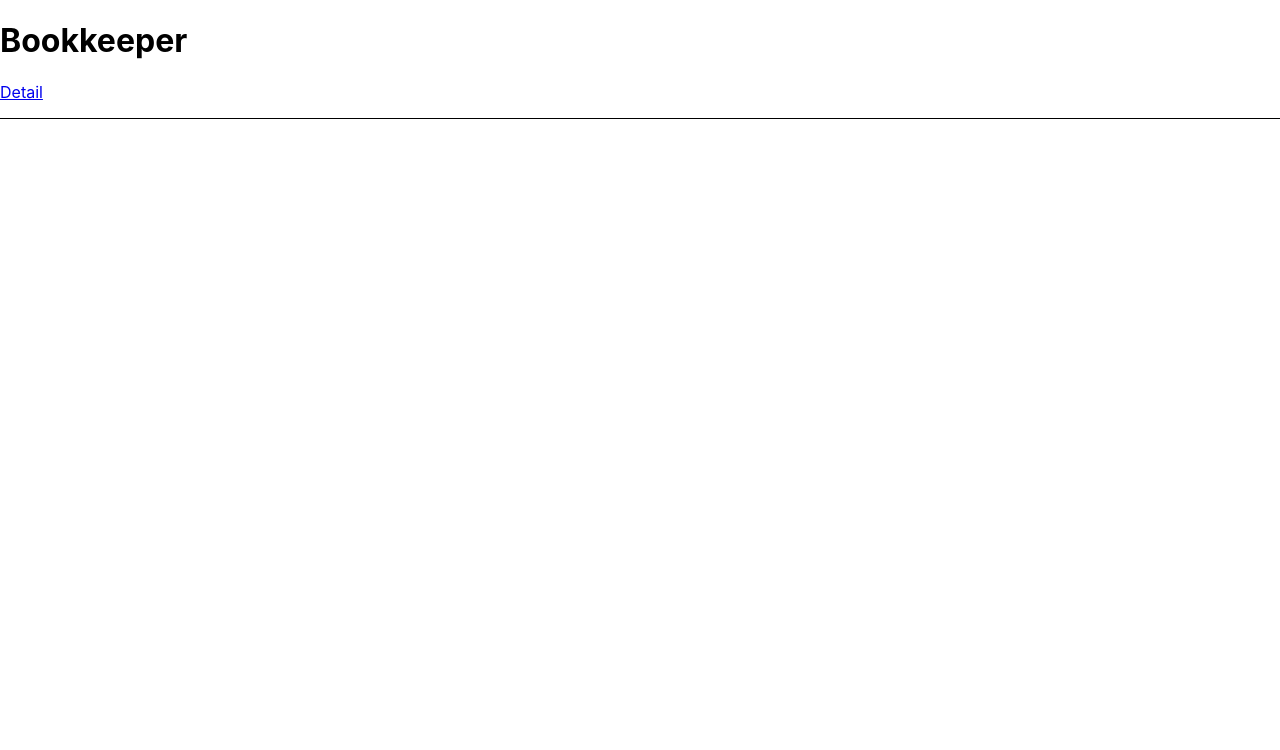
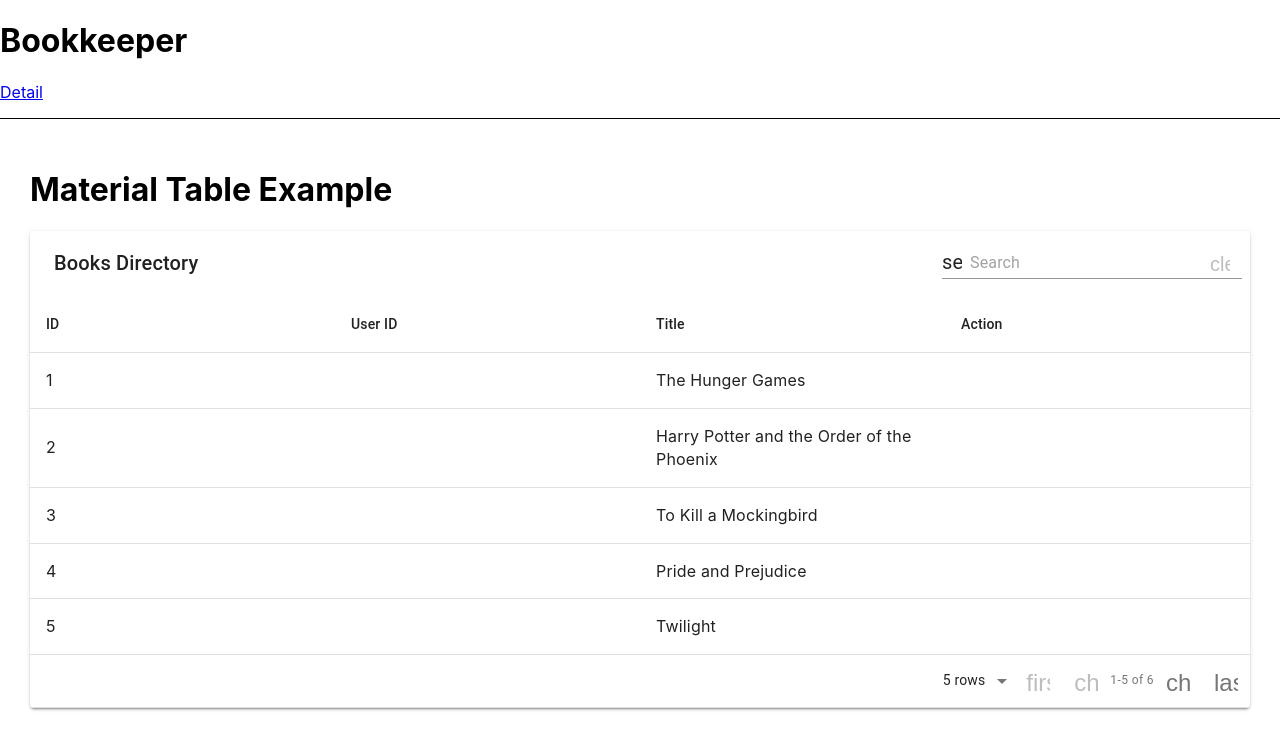
Before and after one commit to danglephd/iptp_demo, a React (Create React App) app: page / in a window 1280 px wide. Shown: the top 750 px of the page. Built offline with nearby package versions, Linux system fonts and the light colour scheme.

Commit message:
Try material UI

```diff
--- a/src/App.tsx
+++ b/src/App.tsx
@@ -7,6 +7,7 @@ import {
   Link
 } from "react-router-dom";
 import Detail from './detail';
+import MTTable from './MTTable';
 
 function App() {
   return (
@@ -20,6 +21,11 @@ function App() {
       >
         <Link to="/detail">Detail</Link>
       </nav>
+
+    <div style={{ padding: '30px' }}>
+      <h1>Material Table Example</h1>
+      <MTTable />
+    </div>
     </div>
   );
 }
--- /dev/null
+++ b/src/MTTable.js
@@ -0,0 +1,17 @@
+import MaterialTable from 'material-table';
+import { data } from './data';
+
+const MTable = () => {
+    const columns = [
+        { title: 'ID', field: 'id' },
+        { title: 'User ID', field: 'userId' },
+        { title: 'Title', field: 'title' },
+        { title: 'Action', field: 'action' }
+    ];
+    return (
+        <div style={{ maxWidth: '100%' }}>
+            <MaterialTable columns={columns} data={data} title='Books Directory' />
+        </div>
+    );
+};
+export default MTable;
```
Also changed, not shown: package.json (+7 -2 lines), 1 other file (tests, documents, lock files or other folders).
